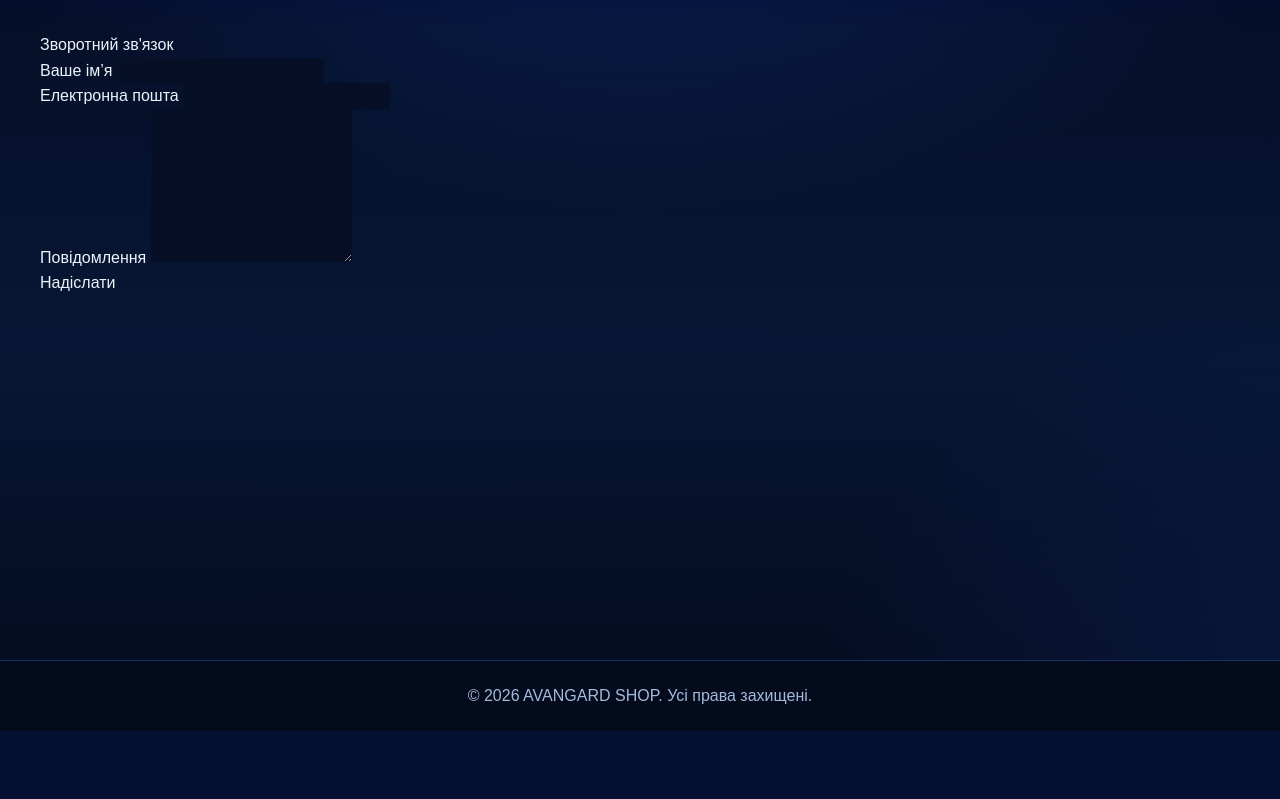
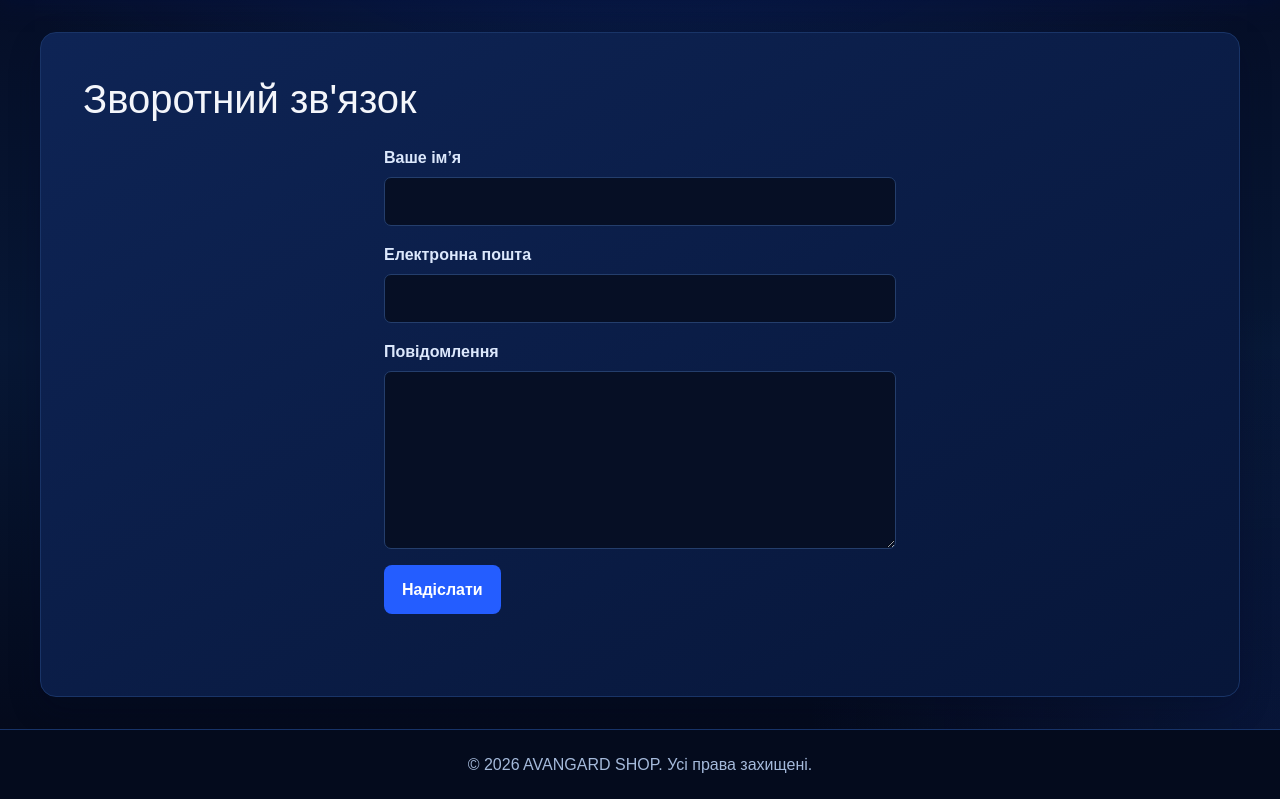
Before and after one commit to The-Avangard/Lab-04, a Flask app: page /contacts in a window 1280 px wide. Shown: the part 69-868 px from the top of the page. Before the commit the page ends 800 px from the top, so only its background shows below. Run offline with Flask 3, Linux system fonts and the light colour scheme.

Commit message:
Змінено стиль вкладки

```diff
--- a/static/css/style.css
+++ b/static/css/style.css
@@ -59,11 +59,6 @@ a:focus-visible {
 
 .site-header nav a:hover {
     color: #1769c2;
-}
-
-main {
-    width: min(1120px, calc(100% - 40px));
-    margin: 32px auto;
 }
 
 .site-nav {
@@ -400,6 +395,84 @@ body.theme-dark .text-red-700 { color: #ff8b9b; }
 body.theme-dark .bg-red-50 { color: #ffc1ca; background: #35131d; }
 body.theme-dark .bg-green-50 { color: #b5f4d8; background: #0e2c24; }
 
+/* Feedback page */
+.feedback-panel {
+    padding: clamp(22px, 4vw, 42px);
+    color: #eef2fa;
+    background: linear-gradient(150deg, #0e2455, #071639);
+    border: 1px solid #193467;
+    border-radius: 16px;
+    box-shadow: 0 12px 32px rgb(0 10 35 / 24%);
+}
+
+.feedback-panel h1 {
+    margin: 0 0 22px;
+    color: #f4f6fb;
+    font-size: clamp(1.8rem, 4vw, 2.5rem);
+    line-height: 1.2;
+}
+
+.feedback-form {
+    width: min(512px, 100%);
+    margin: 0 auto;
+}
+
+.feedback-field {
+    margin-bottom: 16px;
+}
+
+.feedback-field label {
+    display: block;
+    margin-bottom: 6px;
+    color: #dce8fc;
+    font-weight: 700;
+}
+
+.feedback-field input,
+.feedback-field textarea {
+    display: block;
+    width: 100%;
+    padding: 11px 12px;
+    color: #eef2fa;
+    background: #060f25;
+    border: 1px solid #294878;
+    border-radius: 7px;
+    font: inherit;
+}
+
+.feedback-field textarea {
+    min-height: 150px;
+    resize: vertical;
+}
+
+.feedback-field input:focus,
+.feedback-field textarea:focus {
+    border-color: #55aaff;
+    outline: 3px solid rgb(67 150 255 / 20%);
+}
+
+.feedback-submit {
+    padding: 12px 18px;
+    color: #fff;
+    background: #245dff;
+    border: 0;
+    border-radius: 8px;
+    cursor: pointer;
+    font: inherit;
+    font-weight: 700;
+}
+
+.feedback-submit:hover {
+    background: #3474ff;
+}
+
+.feedback-result {
+    width: min(512px, 100%);
+    min-height: 1.6em;
+    margin: 14px auto 0;
+    color: #a5badb;
+}
+
 /* Home page */
 .home-visually-hidden {
     position: absolute;
```
